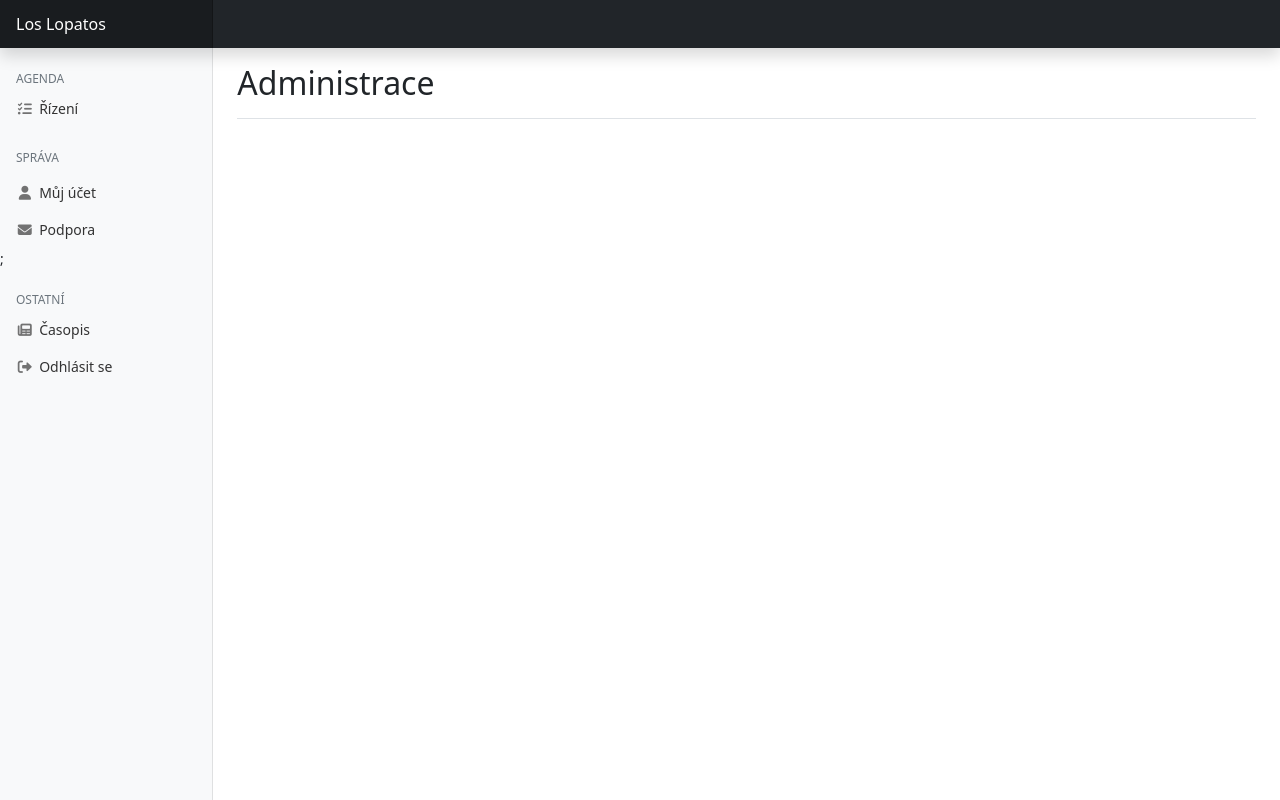
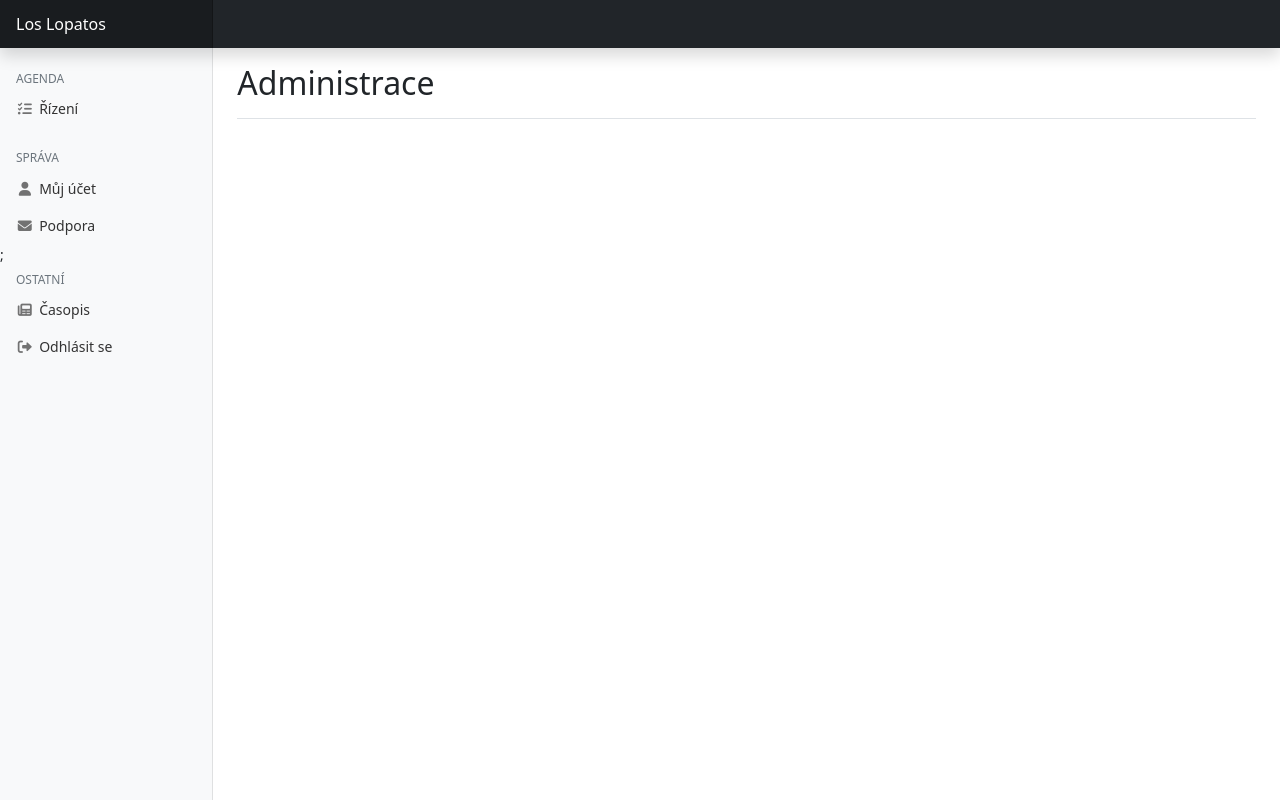
Before and after one commit to Duffynson/lopaty-xd, a PHP site: page /admin/index.php in a window 1280 px wide. Run offline with PHP 8.4, Linux system fonts and the light colour scheme; the visitor is signed in with stand-in values (Sample User, id 1); data that the repository does not hold is empty.

Commit message:
Update header.php

```diff
--- a/admin/php/components/header.php
+++ b/admin/php/components/header.php
@@ -54,7 +54,7 @@
           </ul>
 
           <?php if(isset($_SESSION['id_user'])) echo "
-        <h6 class='sidebar-heading d-flex justify-content-between align-items-center px-3 mt-4 text-muted text-uppercase'>
+        <h6 class='sidebar-heading d-flex justify-content-between align-items-center px-3 mt-4 mb-1 text-muted text-uppercase'>
           <span>Správa</span>
         </h6> "; ?>
 
@@ -88,7 +88,7 @@
           </li>" ?>;
         </ul>
 
-          <h6 class='sidebar-heading d-flex justify-content-between align-items-center px-3 mt-4 mb-1 text-muted text-uppercase'>
+          <h6 class='sidebar-heading d-flex justify-content-between align-items-center px-3 mb-1 text-muted text-uppercase'>
           <span>Ostatní</span>
           </h6>
         <ul class="nav flex-column mb-2">
```
